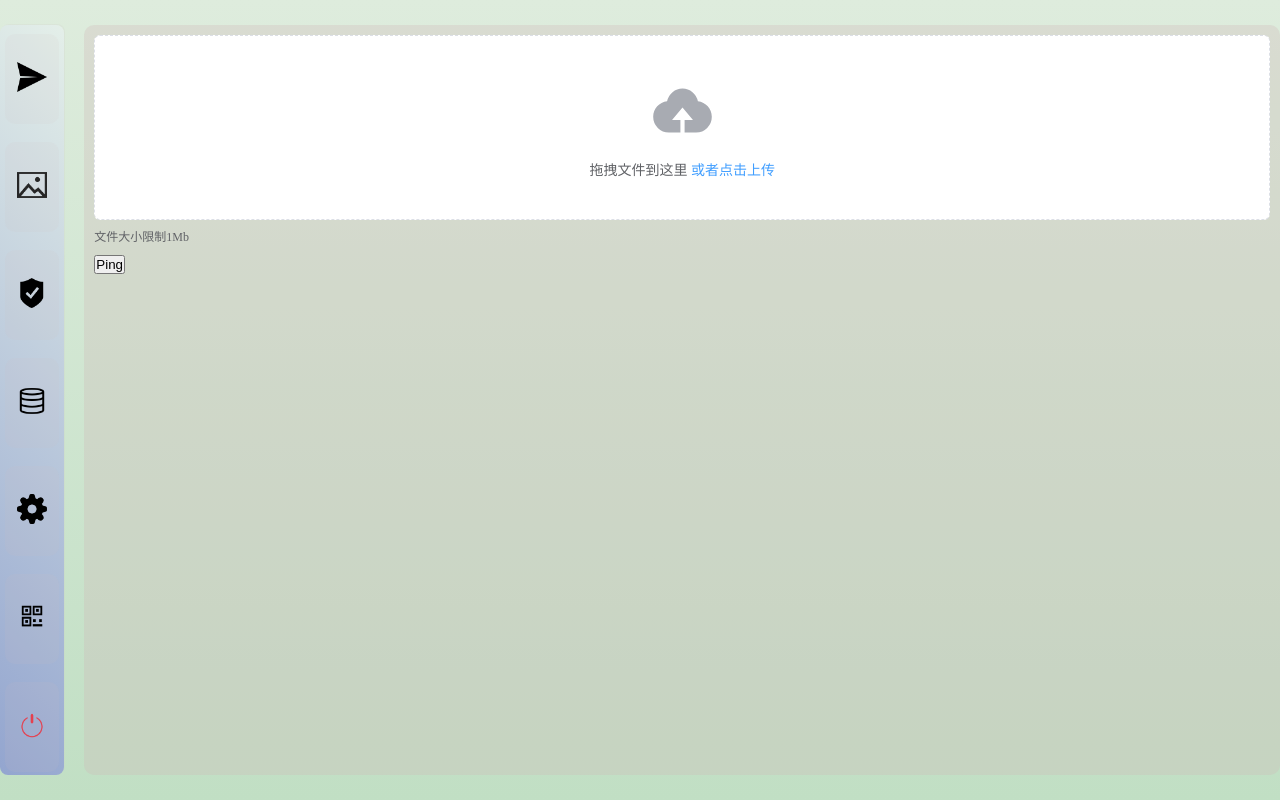
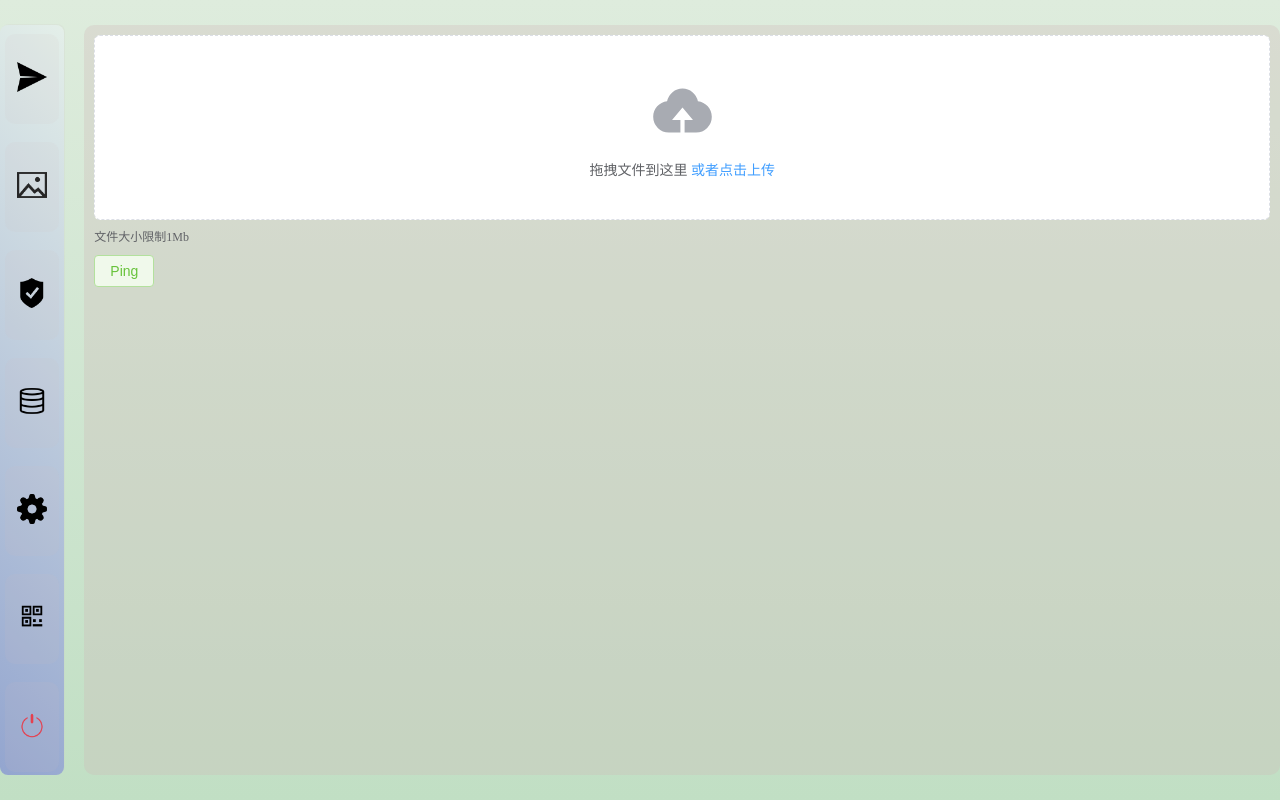
Before and after one commit to huangyuuu1999/orangear, a Vue app: page /#/upload in a window 1280 px wide. Built offline with nearby package versions, Linux system fonts and the light colour scheme.

Commit message:
fix btn && overflow

```diff
--- a/src/components/Markdown.vue
+++ b/src/components/Markdown.vue
@@ -38,17 +38,18 @@ const markdownToHtml = computed(
     display: flex;
     justify-content: space-between;
     flex-direction: row;
+    overflow: hidden;
 }
 
 .show-markdown div {
     width: 600px;
-    height: 92vh;
-    overflow: hidden;
+    height: 720px;
 }
 .content {
     padding-left: 30px;
     padding-top: 10px;
     border: 2px, dotted, tomato;
     background-color: rgba(109, 153, 130, .15);
+    overflow: hidden;
 }
 </style>
--- a/src/components/Upload.vue
+++ b/src/components/Upload.vue
@@ -15,7 +15,7 @@
         </div>
       </template>
     </el-upload>
-    <button @click="getPing">Ping</button>
+    <el-button @click="getPing" type="success" plain>Ping</el-button>
 </template>
 
 <script setup lang="ts">
@@ -28,7 +28,7 @@ const getPing = ()=> {
     url: "/api/ping",
     method: "get"
   }).then( res => {
-    alert(res.data)
+    alert(res.data.time)
   }).catch( res => {
     alert(res.message)
   })
```
